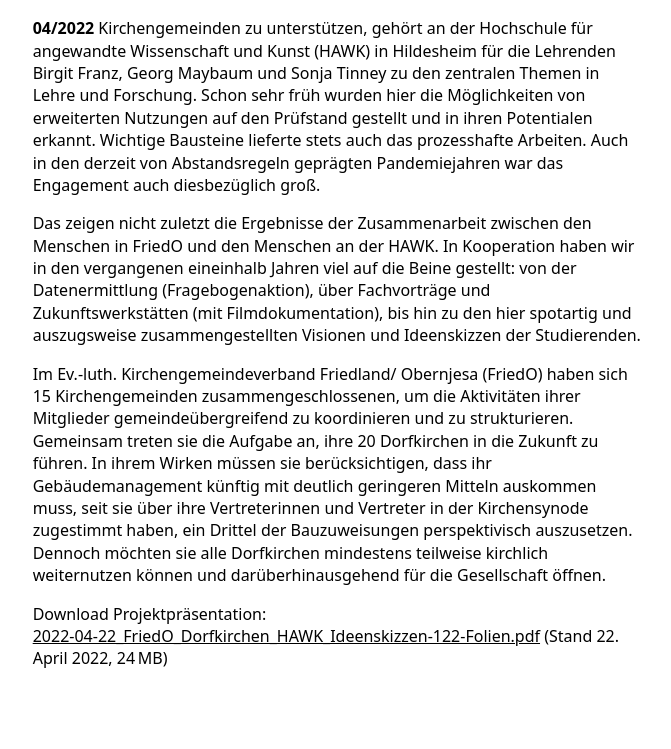
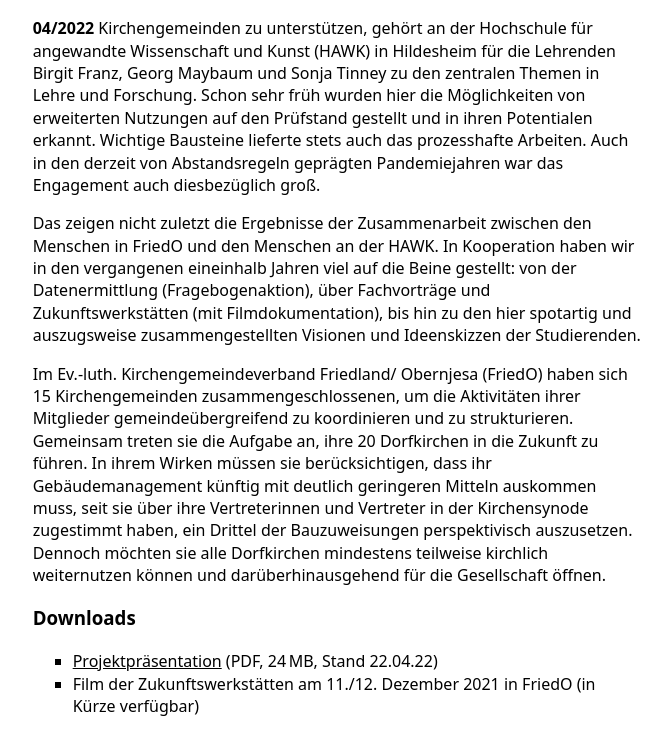
Before and after one commit to oelna/birgit-franz.de, a plain HTML site: page projekt_x/index.html in a window 1280 px wide. Shown: the part 140-889 px from the top of the page, without its empty margins (303-974 px from the left). Before the commit the page ends 842 px from the top, so only its background shows below. Drawn offline with Linux system fonts and the light colour scheme.

Commit message:
Update index.html

```diff
--- a/projekt_x/index.html
+++ b/projekt_x/index.html
@@ -15,6 +15,10 @@
 			margin: 0 auto;
 			max-width: 70ch;
 			padding: 1rem;
+		}
+
+		li {
+			list-style: square;
 		}
 
 		a {
@@ -35,6 +39,10 @@
 
 	<p>Im Ev.-luth. Kirchengemeindeverband Friedland/ Obernjesa (FriedO) haben sich 15 Kirchengemeinden zusammengeschlossenen, um die Aktivitäten ihrer Mitglieder gemeindeübergreifend zu koordinieren und zu strukturieren. Gemeinsam treten sie die Aufgabe an, ihre 20 Dorfkirchen in die Zukunft zu führen. In ihrem Wirken müssen sie berücksichtigen, dass ihr Gebäudemanagement künftig mit deutlich geringeren Mitteln auskommen muss, seit sie über ihre Vertreterinnen und Vertreter in der Kirchensynode zugestimmt haben, ein Drittel der Bauzuweisungen perspektivisch auszusetzen. Dennoch möchten sie alle Dorfkirchen mindestens teilweise kirchlich weiternutzen können und darüberhinausgehend für die Gesellschaft öffnen.</p>
 
-	<p>Download Projektpräsentation:<br /><a href="./2022-04-22_FriedO_Dorfkirchen_HAWK_Ideenskizzen-122-Folien.pdf">2022-04-22_FriedO_Dorfkirchen_HAWK_Ideenskizzen-122-Folien.pdf</a> (Stand 22. April 2022, 24&thinsp;MB)</p>
+	<h3>Downloads</h3>
+	<ul>
+		<li><a href="./2022-04-22_FriedO_Dorfkirchen_HAWK_Ideenskizzen-122-Folien.pdf">Projektpräsentation</a> (PDF, 24&thinsp;MB, Stand 22.04.22)</li>
+		<li>Film der Zukunftswerkstätten am 11./12. Dezember 2021 in FriedO (in Kürze verfügbar)</li>
+	</ul>
 </body>
 </html>
```
